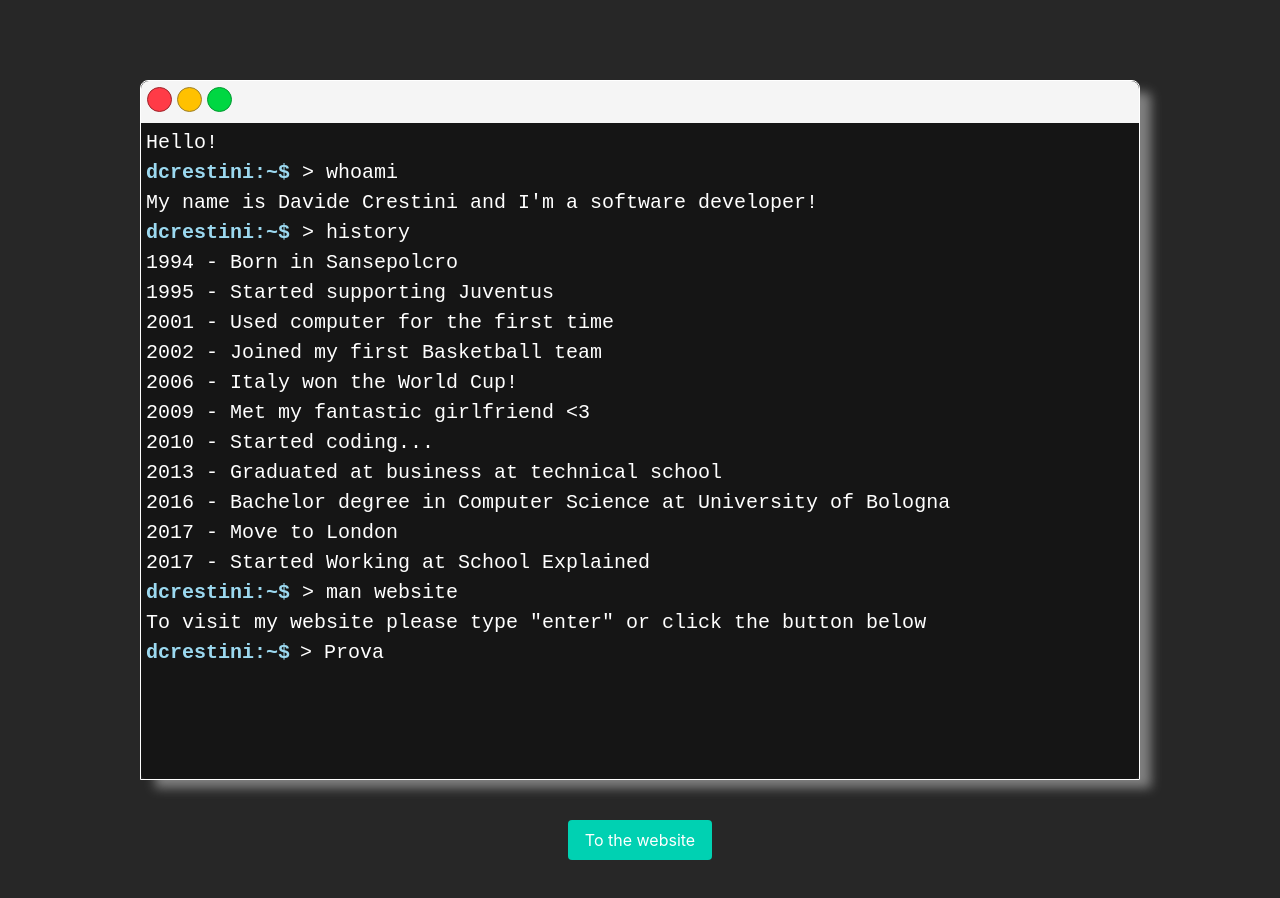
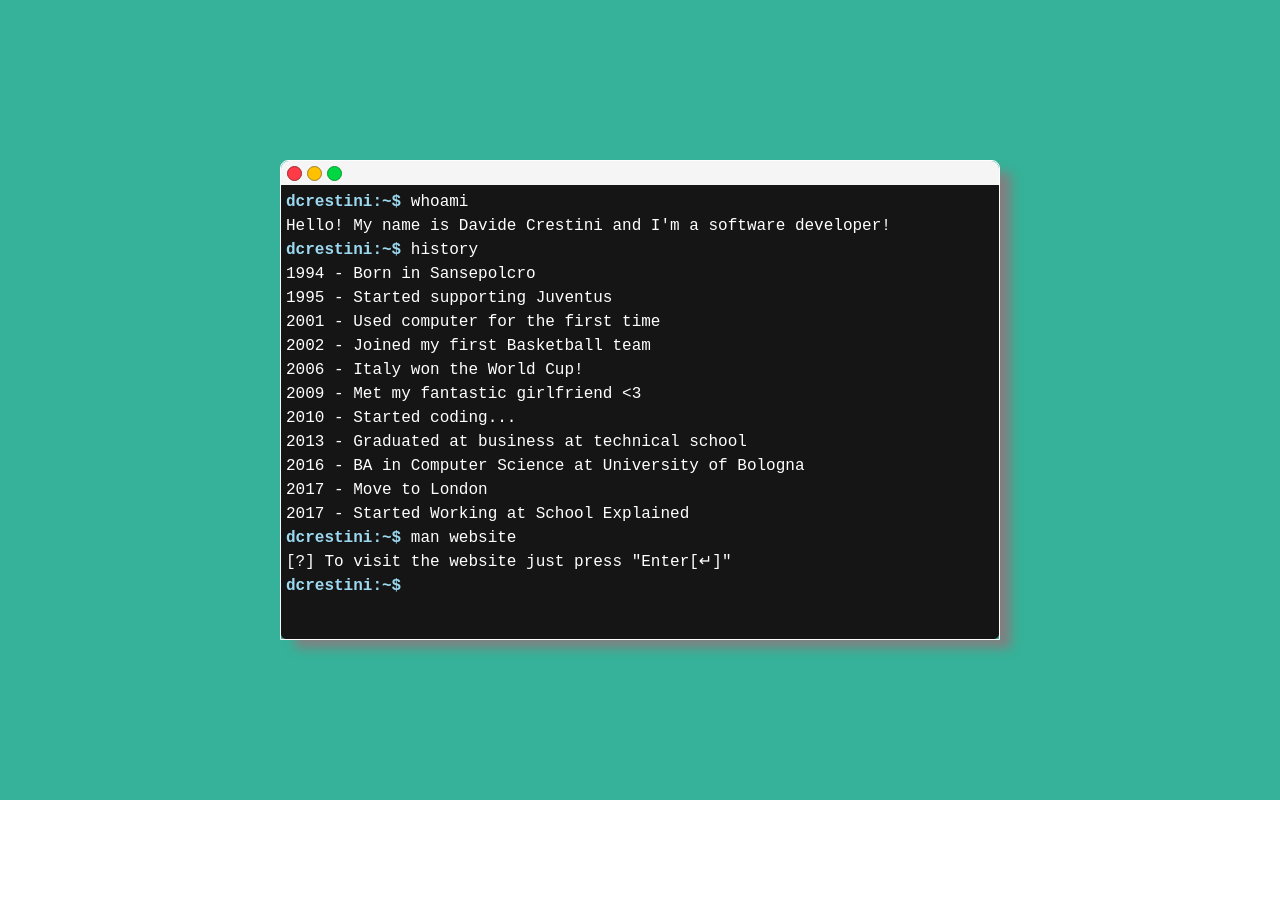
Before and after one commit to KrustyC/dcrestini.me, a React app: page / in a window 1280 px wide. Shown: the top 898 px of the page. After the commit the page ends 800 px from the top, so only its background shows below. Built offline with nearby package versions, Linux system fonts and the light colour scheme.

Commit message:
IMPROVED GRAPHIC FOR LANDING

```diff
--- a/src/components/landing/index.jsx
+++ b/src/components/landing/index.jsx
@@ -1,24 +1,23 @@
 import _ from 'lodash'
 import React, { Component } from 'react'
-import { Link } from 'react-router-dom'
+import { Link, browserHistory } from 'react-router-dom'
 import './landing.scss'
 
 class Landing extends Component {
-  constructor() {
-    super()
 
-    this.state = {
-      command: 'Prova'
+   onKeyPress(event){
+    if(event.keyCode === 13) {
+      console.log("Press enter button! Redirect...")
+      this.props.history.push('/me/about')
+      //browserHistory.push('/me/about')
     }
   }
 
-  onChange(e,val) {
-    console.log(e, val)
+  componentDidMount(){
+    document.addEventListener("keydown", (e) => this.onKeyPress(e));
   }
 
   render(){
-    const { command } = this.state
-
     const history = [
       '1994 - Born in Sansepolcro',
       '1995 - Started supporting Juventus',
@@ -28,14 +27,14 @@ class Landing extends Component {
       '2009 - Met my fantastic girlfriend <3',
       '2010 - Started coding...',
       '2013 - Graduated at business at technical school',
-      '2016 - Bachelor degree in Computer Science at University of Bologna',
+      '2016 - BA in Computer Science at University of Bologna',
       '2017 - Move to London',
       '2017 - Started Working at School Explained'
     ]
 
 
    return (
-    <div className="landing">
+    <div className="landing is-primary">
       <div className="container terminal">
         <div className="terminal-menu">
           <div className="terminal-buttons btn-close" />
@@ -43,30 +42,18 @@ class Landing extends Component {
           <div className="terminal-buttons btn-zoom" />
         </div>
         <div className="terminal-screen">
-          <p className="text">Hello!</p>
           <p className="command">dcrestini:~$ <span>whoami</span></p>
-          <p className="text">My name is Davide Crestini and I'm a software developer!</p>
+          <p className="text">Hello! My name is Davide Crestini and I'm a software developer!</p>
           <p className="command">dcrestini:~$ <span>history</span></p>
           <p className="text">
-            {_.map(history, x => <span>{x}<br/></span>)}
+            {_.map(history, (x, k) => <span key={k}>{x}<br/></span>)}
           </p>
           <p className="command">dcrestini:~$ <span>man website</span></p>
-          <p className="text">To visit my website please type "enter" or click the button below</p>
+          <p className="text">[?] To visit the website just press "Enter[↵]"</p>
           <p className="command with-cursor">
             dcrestini:~$
-            <span
-              className="content-editable" contenteditable="true"
-              role="input"
-              tabIndex="0"
-              onChange={(e) => this.onChange(e)}
-            >
-              {command}
-            </span>
           </p>
         </div>
-      </div>
-      <div className="container btn-container has-text-centered">
-        <button className="button is-primary">To the website</button>
       </div>
     </div>
     )
--- a/src/components/landing/landing.scss
+++ b/src/components/landing/landing.scss
@@ -1,32 +1,35 @@
+html {
+  height: 100%;
+}
 body {
-  background-color: #272727;
-}
+  height: 100%;
+  background-color: #35b299;
 
   .landing {
-  padding: 5em;
+    padding-top: 10em;
     .terminal {
       box-shadow: 13px 10px 11px -2px grey;
       border: 1px solid #FFF;
-    width: 50em;
-    height: 35em;
-    font-size: 20px;
+      width: 45em;
+      height: 30em;
+      font-size: 16px;
       border-top-right-radius: 8px;
       border-top-left-radius: 8px;
       .terminal-menu {
         width: 100%;
         box-sizing: border-box;
-      height: 6%;
+        height: 5%;
         background: hsl(0, 0%, 96%);
         margin: 0 auto;
         border-top-right-radius: inherit;
         border-top-left-radius: inherit;
         .terminal-buttons {
-        height: 25px;
-        width: 25px;
+          height: 15px;
+          width: 15px;
           border-radius: 25px;
           border: 1px solid #000;
           position: relative;
-        top: 6px;
+          top: 2px;
           left: 6px;
           display: inline-block;
           &.btn-close {
@@ -51,7 +54,7 @@ body {
         background-color: #151515;
         margin: 0 auto;
         position: relative;
-      height: 94%;
+        height: 95%;
         padding: 5px;
         border-bottom-left-radius: 5px;
         border-bottom-right-radius: 5px;
@@ -68,30 +71,18 @@ body {
             span {
               color: #fff;
               font-weight: normal;
-            &:before {
-              content: "> "
-            }
             }
             &.with-cursor {
-            .content-editable {
-              color: transparent;
-              display: inline-block;
-              text-shadow: 0 0 0 #fff;
-              margin-left: 10px;
-              &:focus {
-                outline: none;
-              }
-            }
               &::after {
                 content: "";
                 position: relative;
-              top: 5px;
+                top: 2px;
                 left: 5px;
                 display: inline-block;
                 background-color: #fff;
                 vertical-align: top;
                 width: 10px;
-              height: 20px;
+                height: 18px;
                 -webkit-animation: blink 1s step-end infinite;
                 animation: blink 1s step-end infinite;
               }
@@ -100,8 +91,8 @@ body {
         }
       }
     }
-  .btn-container {
-    padding-top: 40px;
+    .link-container {
+       bottom:0px;
     }
   }
 
@@ -176,3 +167,4 @@ body {
       opacity: 0;
     }
   }
+}
--- a/src/components/me/shared/footer/index.jsx
+++ b/src/components/me/shared/footer/index.jsx
@@ -35,7 +35,7 @@ class Footer extends Component {
                         <span className="fa-layers-text" data-fa-transform="shrink-1 right-55">
                           {x.value}
                         </span>
-                    </span>
+                      </span>
                     </a>
                   </li>
                 ))
```
Lines whose indentation alone changed are shown as unchanged.
